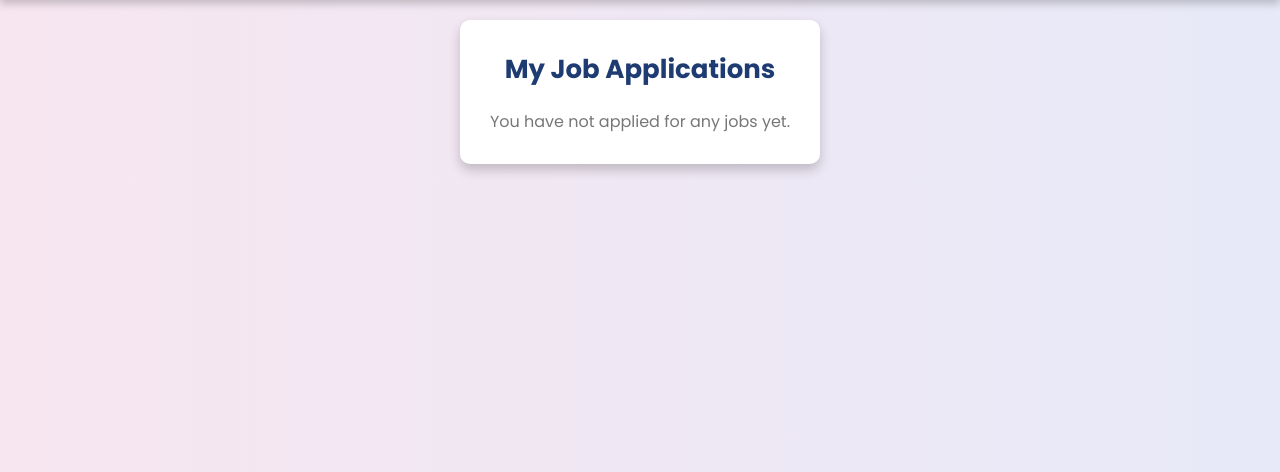
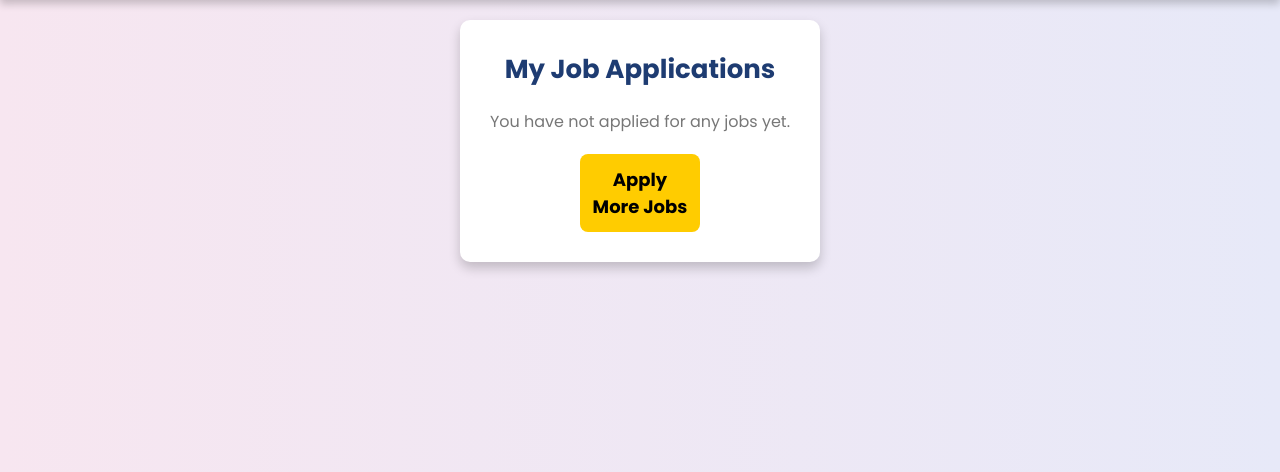
Before and after one commit to asliddinamir/job-portal, a PHP site: page /dashboard.php in a window 1280 px wide. Shown: the part 72-544 px from the top of the page. Run offline with PHP 8.4, Linux system fonts and the light colour scheme; the visitor is signed in with stand-in values (Sample User, id 1); data that the repository does not hold is empty.

Commit message:
Improve dashboard layout by adding line breaks for clarity and include an "Apply More Jobs" button

```diff
--- a/dashboard.php
+++ b/dashboard.php
@@ -80,7 +80,8 @@ $result = $stmt->get_result(); // Get the result set
 
         <h2>My Job Applications</h2>
 
-        <?php if ($result->num_rows > 0): // Check if there are any applications ?>
+        <?php if ($result->num_rows > 0): // Check if there are any applications
+        ?>
             <table class="dashboard-table">
                 <thead>
                     <tr>
@@ -92,7 +93,8 @@ $result = $stmt->get_result(); // Get the result set
                     </tr>
                 </thead>
                 <tbody>
-                    <?php while ($row = $result->fetch_assoc()): // Fetch each application ?>
+                    <?php while ($row = $result->fetch_assoc()): // Fetch each application
+                    ?>
                         <tr>
                             <td><?= htmlspecialchars($row['job_title']) ?></td>
                             <td><?= htmlspecialchars($row['company_name']) ?></td>
@@ -106,6 +108,8 @@ $result = $stmt->get_result(); // Get the result set
         <?php else: ?>
             <p class="no-applications">You have not applied for any jobs yet.</p>
         <?php endif; ?>
+        <!-- Apply Now Button -->
+        <a href="job-description.php" class="apply-btn" style="width: 40%;">Apply More Jobs</a>
     </main>
 
     <footer>
```
